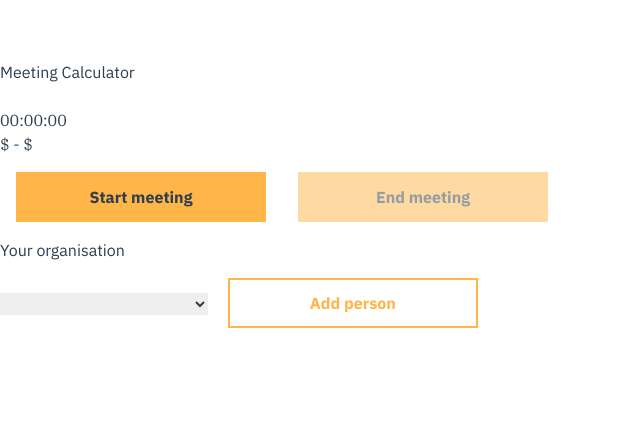
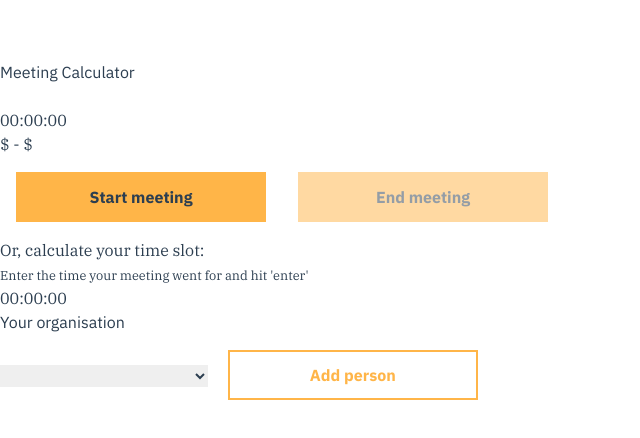
Before and after one commit to honsaar/Meeting-Calculator, a Vue app: page / in a window 1280 px wide. Shown: the top 438 px of the page, without its empty margins (0-640 px from the left). Built offline with nearby package versions, Linux system fonts and the light colour scheme.

Commit message:
Update App.vue

```diff
--- a/src/App.vue
+++ b/src/App.vue
@@ -61,9 +61,16 @@ let [milliseconds,seconds,minutes,hours] = [0,0,0,0];
 let costSoFar = ref([])
 let meetingStarted = ref(false)
 
+// timeslot biz
+
+let timeSlot = ref("00:00:00")
+let calculated = ref(false)
+let msg = ref('')
 
 
+function calculateSlot(){
 
+}
 
 function addPerson(){
   let newPerson
@@ -142,16 +149,39 @@ function displayTimer() {
   })}`
 
   // get ongoing updates of the cost of the meeting
-  let cost = calculate()
+  let cost = calculate(timer)
   costSoFar.value = [cost[0], cost[1]]
 
 
 }
 
-function calculate(){
+function calcSlot(){
+  if(meetingPeeps.value.length > 0) {
+    calculated.value = true
+    let slot = calculate(timeSlot)
+    console.log(slot)
+    msg.value = calcToString(slot)
+  } else {
+    alert("You need to add people to the meeting before you can calculate!")
+  }
+
+}
+
+function calcToString(calculation){
+  return `Your meeting cost between \$${calculation[0]} and \$${calculation[1]}!`
+}
+
+function calculate(source: any){
   //get hours, minutes and seconds
+  let src;
+  if(source.value){
+    src = source.value
+  } else {
+    src = source
+  }
 
-  let [timerhours, timerminutes, timerseconds] = timer.value.split(":")
+
+  let [timerhours, timerminutes, timerseconds] = src.split(":")
   let totalSeconds = (Number(timerhours) * 3600) + (Number(timerminutes) * 60) + Number(timerseconds)
 
 
@@ -197,7 +227,7 @@ function endMeeting(){
   hours = 0
 
   //calculate cost, show modal, etc
-calculate();
+  calculate(timer);
 
   timer.value = `${hours.toLocaleString('en-US', {
     minimumIntegerDigits: 2
@@ -229,6 +259,16 @@ calculate();
       <button class="primary-butt" @click="startMeeting" v-if="!meetingStarted" :disabled="meetingStarted">Start meeting</button>
       <button class="primary-butt-ghost" v-if="meetingStarted" @click="pauseMeeting" :disabled="!meetingStarted">Pause timer</button>
       <button class="primary-butt" @click="endMeeting" :disabled="!meetingStarted">End meeting</button>
+
+      <h2 class="text-2xl font-bold">
+        Or, calculate your time slot:
+      </h2>
+
+      <p class="my-4"><small>Enter the time your meeting went for and hit 'enter'</small></p>
+      <input type="text" class="w-1/4 mx-auto border border-gray-200 text-gray-700 py-2 px-4 pr-8 rounded leading-tight focus:outline-none focus:bg-white focus:border-gray-500 text-center" v-model="timeSlot" @keyup.enter="calcSlot()" placeholder="00:00:00">
+      <div v-if="calculated" class="shadow rounded w-full my-2 p-4 text-center timer transition-all duration-300 ease-in-out hover:shadow-lg">
+      <p  class="text-gray-600 font-bold">{{ msg }}</p>
+      </div>
     </div>
 
 
```
